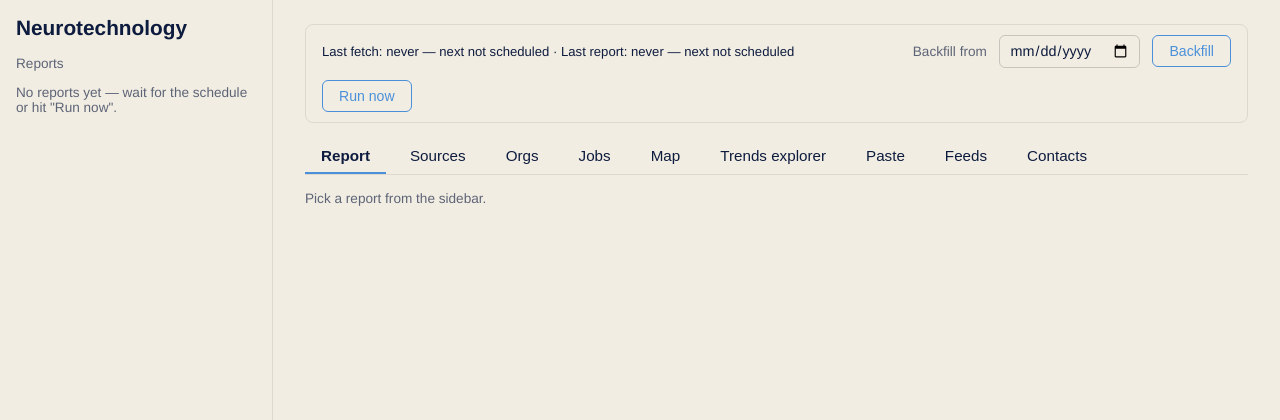
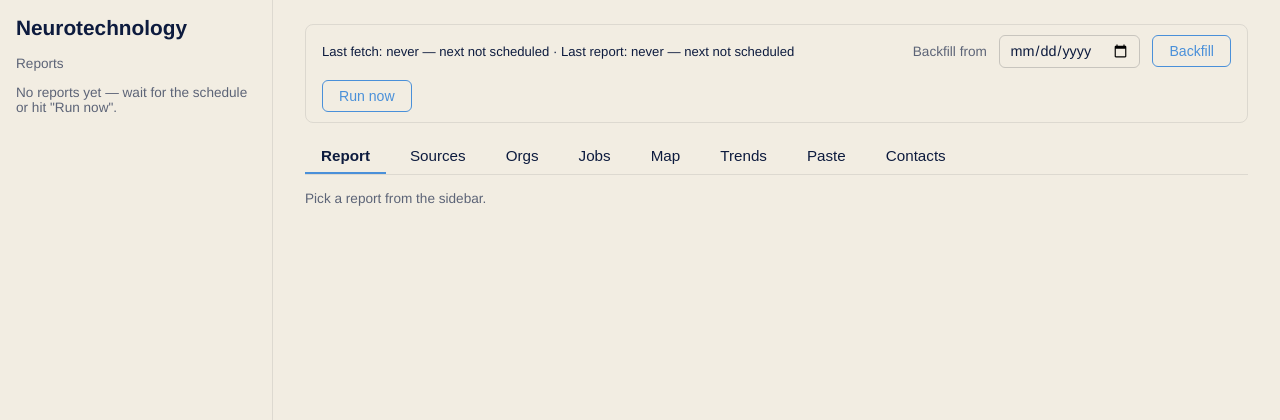
Before and after one commit to mxrtin-beep/besseleth, a Flask app: page / in a window 1280 px wide. Shown: the top 420 px of the page. Run offline with Flask 3, Linux system fonts and the light colour scheme; data that the repository does not hold is empty; some libraries are stand-ins or nearby versions.

Commit message:
Merge Feeds tab into Paste, rename Trends explorer to Trends, filter LinkedIn import to neurotech contacts
- Move the "Add a feed" UI (feed type/URL/label, news/blog feed tables)
  into the Paste tab as a second section; remove the standalone Feeds
  tab, button, and all its now-orphaned JS wiring.
- Rename the Trends explorer tab/label/docs to just "Trends".
- LinkedIn CSV import now only adds contacts whose company/role text
  matches the configured industry keywords, since a real LinkedIn
  export is someone's whole network, not just their neurotech corner
  of it.

```diff
--- a/besseleth/contacts_store.py
+++ b/besseleth/contacts_store.py
@@ -26,6 +26,8 @@ from dataclasses import asdict, dataclass, field
 from pathlib import Path
 
 import yaml
+
+from .scrapers.util import text_matches_keywords
 
 
 @dataclass
@@ -194,17 +196,35 @@ def parse_linkedin_connections_csv(csv_text: str) -> list[Contact]:
     return contacts
 
 
-def import_linkedin_csv(path: str | Path, csv_text: str) -> int:
+def _is_relevant(contact: Contact, keywords: list[str]) -> bool:
+    """A LinkedIn export is your whole network, not just the neurotech
+    corner of it — only import connections whose company/title actually
+    look like this industry, matched against the same keyword list
+    scrapers use to decide whether an article is on-topic (see
+    text_matches_keywords). No keywords configured -> don't filter (an
+    empty allowlist would silently import nobody and look like a bug)."""
+    if not keywords:
+        return True
+    text = " ".join(f"{w.get('company', '')} {w.get('role', '')}" for w in contact.workplaces)
+    return bool(text_matches_keywords(text, keywords))
+
+
+def import_linkedin_csv(path: str | Path, csv_text: str, keywords: list[str] | None = None) -> int:
     """Appends every contact parsed from `csv_text` that isn't already
     present (matched by linkedin_url if both have one, else by exact
-    name) — safe to import the same export twice without duplicating
-    everyone. Returns how many new contacts were added."""
+    name) AND looks relevant to `keywords` (your company/role mentions
+    the industry) — safe to import the same export twice without
+    duplicating everyone, and skips the rest of your LinkedIn network
+    that has nothing to do with this industry. Returns how many new
+    contacts were added."""
     existing = load_contacts(path)
     existing_urls = {c.linkedin_url for c in existing if c.linkedin_url}
     existing_names = {c.name.strip().lower() for c in existing}
 
     added = 0
     for contact in parse_linkedin_connections_csv(csv_text):
+        if not _is_relevant(contact, keywords or []):
+            continue
         if contact.linkedin_url and contact.linkedin_url in existing_urls:
             continue
         if not contact.linkedin_url and contact.name.strip().lower() in existing_names:
--- a/besseleth/report.py
+++ b/besseleth/report.py
@@ -89,7 +89,7 @@ def _trend_section(trend_devices, trend_chart_paths, trend_metrics) -> str:
     parts.append(
         "_The interactive version of this — adjustable axes, time on the X axis to see "
         "progress over releases, click-through to each device's specific source — lives in "
-        "the dashboard's Trends explorer tab._"
+        "the dashboard's Trends tab._"
     )
     parts.append("")
     parts.append("| Device | Org | Type | FDA status | Metrics | Source |")
--- a/besseleth/web/app.py
+++ b/besseleth/web/app.py
@@ -486,13 +486,19 @@ def create_app(config: Config, status: SchedulerStatus | None = None) -> Flask:
             text = uploaded.read().decode("utf-8-sig")
         except UnicodeDecodeError:
             return jsonify({"ok": False, "message": "Couldn't read that file as text — is it the CSV LinkedIn emailed you?"}), 400
-        added = import_linkedin_csv(config.contacts_path, text)
+        # Your LinkedIn export is your whole network, not just neurotech —
+        # only import connections whose company/title look on-topic, using
+        # the same keyword list scrapers use to judge relevance.
+        added = import_linkedin_csv(config.contacts_path, text, keywords=config.keywords)
         if added == 0:
             return jsonify({
                 "ok": True, "added": 0,
-                "message": "Found 0 new contacts — either everyone in it is already added, or this doesn't look like a LinkedIn Connections.csv export.",
+                "message": (
+                    "Found 0 new contacts — either everyone relevant is already added, this doesn't look "
+                    f"like a LinkedIn Connections.csv export, or nobody in it looks like {config.industry_name}."
+                ),
             })
-        return jsonify({"ok": True, "added": added, "message": f"Added {added} new contact(s)."})
+        return jsonify({"ok": True, "added": added, "message": f"Added {added} new contact(s) working in {config.industry_name}."})
 
     @app.delete("/api/item/<item_id>")
     def api_delete_item(item_id):
--- a/besseleth/web/templates/dashboard.html
+++ b/besseleth/web/templates/dashboard.html
@@ -92,9 +92,8 @@
     <button id="tabOrgs">Orgs</button>
     <button id="tabJobs">Jobs</button>
     <button id="tabMap">Map</button>
-    <button id="tabTrends">Trends explorer</button>
+    <button id="tabTrends">Trends</button>
     <button id="tabPaste">Paste</button>
-    <button id="tabFeeds">Feeds</button>
     <button id="tabContacts">Contacts</button>
   </div>
 
@@ -219,9 +218,8 @@
     <p class="hint">Deleting here removes it outright — unlike scraped items, a paste can't be re-fetched, so this
       is the way to take one back (wrong link, changed your mind, duplicate).</p>
     <table class="datatable" id="pastedTable"></table>
-  </div>
 
-  <div id="feedsPane" style="display:none">
+    <h3 style="margin-top:2.5rem; font-size:1rem; border-top:1px solid #8883; padding-top:1.5rem;">Add a feed</h3>
     <p class="hint">Add an RSS/Atom feed URL for besseleth to check on every fetch, alongside the ones already in
       config.yaml — for a news/trade-press site or a blog it's missing. No code editing required; takes effect on
       the next fetch, no restart needed.</p>
@@ -303,7 +301,6 @@ const jobsPane = document.getElementById('jobsPane');
 const mapPane = document.getElementById('mapPane');
 const trendsPane = document.getElementById('trendsPane');
 const pastePane = document.getElementById('pastePane');
-const feedsPane = document.getElementById('feedsPane');
 const contactsPane = document.getElementById('contactsPane');
 const tabReport = document.getElementById('tabReport');
 const tabPapers = document.getElementById('tabPapers');
@@ -312,7 +309,6 @@ const tabJobs = document.getElementById('tabJobs');
 const tabMap = document.getElementById('tabMap');
 const tabTrends = document.getElementById('tabTrends');
 const tabPaste = document.getElementById('tabPaste');
-const tabFeeds = document.getElementById('tabFeeds');
 const tabContacts = document.getElementById('tabContacts');
 
 function showTab(which) {
@@ -323,7 +319,6 @@ function showTab(which) {
   mapPane.style.display = which === 'map' ? 'block' : 'none';
   trendsPane.style.display = which === 'trends' ? 'block' : 'none';
   pastePane.style.display = which === 'paste' ? 'block' : 'none';
-  feedsPane.style.display = which === 'feeds' ? 'block' : 'none';
   contactsPane.style.display = which === 'contacts' ? 'block' : 'none';
   tabReport.classList.toggle('active', which === 'report');
   tabPapers.classList.toggle('active', which === 'papers');
@@ -332,14 +327,12 @@ function showTab(which) {
   tabMap.classList.toggle('active', which === 'map');
   tabTrends.classList.toggle('active', which === 'trends');
   tabPaste.classList.toggle('active', which === 'paste');
-  tabFeeds.classList.toggle('active', which === 'feeds');
   tabContacts.classList.toggle('active', which === 'contacts');
   if (which === 'papers' && !papersLoaded) loadPapers();
   if (which === 'orgs' && !orgsLoaded) loadOrgs();
   if (which === 'jobs' && !jobsLoaded) loadJobs();
   if (which === 'map' && !mapLoaded) loadMap();
-  if (which === 'paste') loadPasted();
-  if (which === 'feeds') loadFeeds();
+  if (which === 'paste') { loadPasted(); loadFeeds(); }
   if (which === 'contacts') loadContacts();
 }
 tabReport.onclick = () => showTab('report');
@@ -349,7 +342,6 @@ tabJobs.onclick = () => showTab('jobs');
 tabMap.onclick = () => showTab('map');
 tabTrends.onclick = () => showTab('trends');
 tabPaste.onclick = () => showTab('paste');
-tabFeeds.onclick = () => showTab('feeds');
 tabContacts.onclick = () => showTab('contacts');
 
 function wireReportNav() {
```
Also changed, not shown: README.md.
